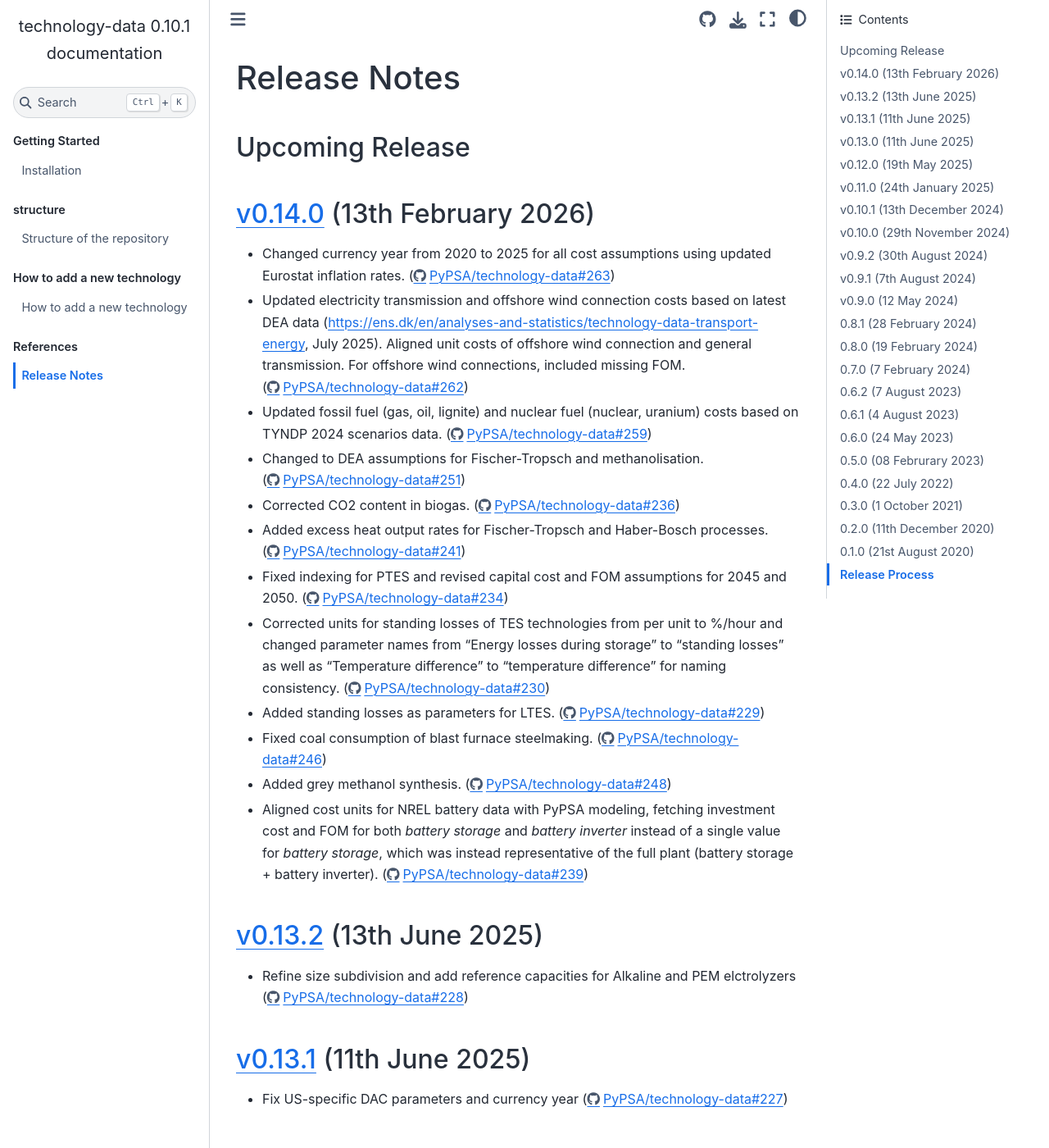
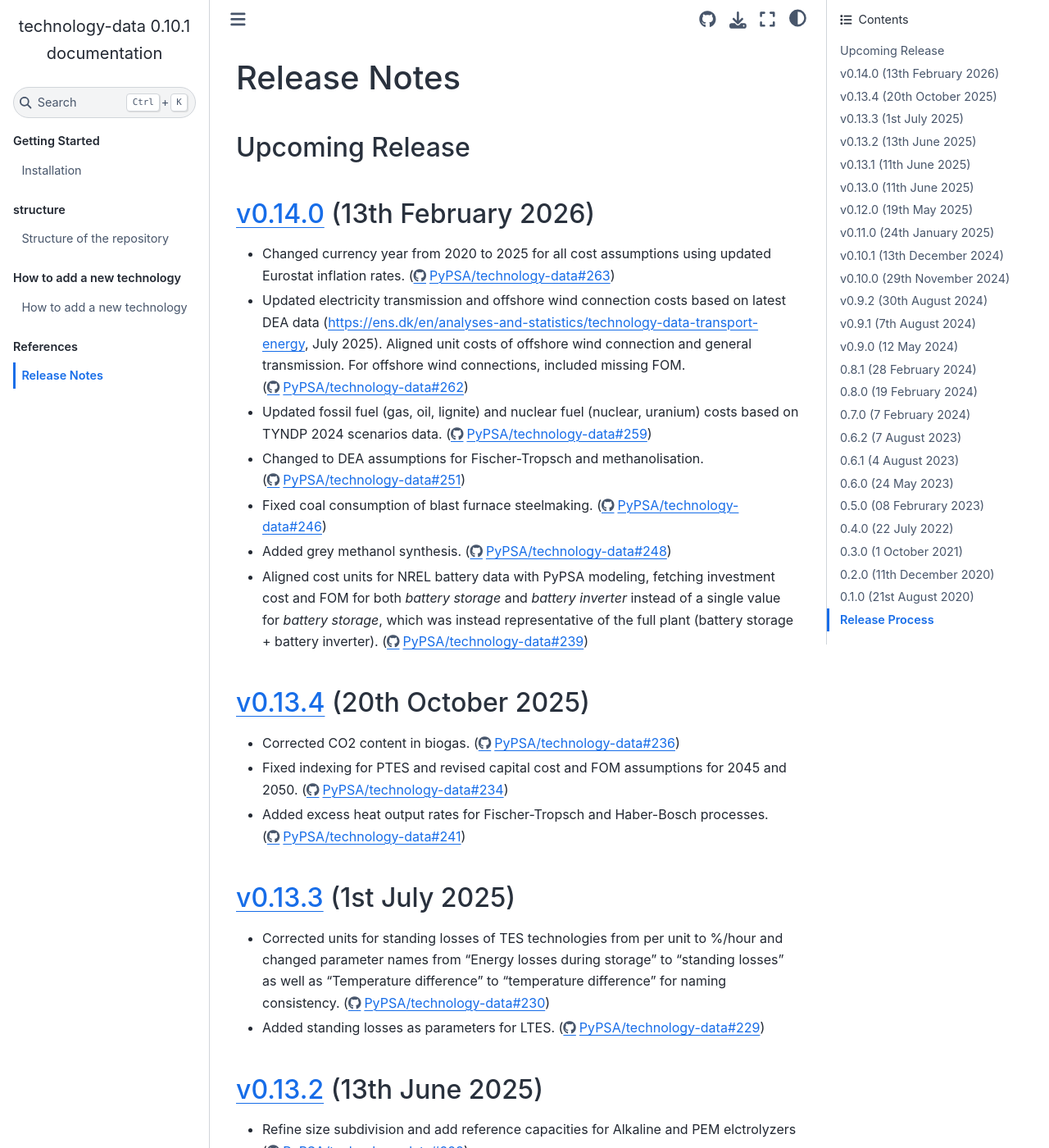
Before and after one commit to PyPSA/technology-data, a Sphinx documentation site: the page built from docs/release_notes.rst, in a window 1280 px wide and 1400 px high. Shown: the whole window at 82% size. Built offline with Sphinx 7.4.7 and the Sphinx Book theme 1.1.4, drawn with Linux system fonts in a browser that asks for light colours.

Commit message:
fix release notes due to undocumented releases

```diff
--- a/docs/release_notes.rst
+++ b/docs/release_notes.rst
@@ -28,21 +28,27 @@
 
 * Changed to DEA assumptions for Fischer-Tropsch and methanolisation. (https://github.com/PyPSA/technology-data/pull/251)
 
-* Corrected CO2 content in biogas. (https://github.com/PyPSA/technology-data/pull/236)
-
-* Added excess heat output rates for Fischer-Tropsch and Haber-Bosch processes. (https://github.com/PyPSA/technology-data/pull/241)
-
-* Fixed indexing for PTES and revised capital cost and FOM assumptions for 2045 and 2050. (https://github.com/PyPSA/technology-data/pull/234)
-
-* Corrected units for standing losses of TES technologies from per unit to %/hour and changed parameter names from "Energy losses during storage" to "standing losses" as well as "Temperature difference" to "temperature difference" for naming consistency. (https://github.com/PyPSA/technology-data/pull/230)
-
-* Added standing losses as parameters for LTES. (https://github.com/PyPSA/technology-data/pull/229)
-
 * Fixed coal consumption of blast furnace steelmaking. (https://github.com/PyPSA/technology-data/pull/246)
 
 * Added grey methanol synthesis. (https://github.com/PyPSA/technology-data/pull/248)
 
 * Aligned cost units for NREL battery data with PyPSA modeling, fetching investment cost and FOM for both `battery storage` and `battery inverter` instead of a single value for `battery storage`, which was instead representative of the full plant (battery storage + battery inverter). (https://github.com/PyPSA/technology-data/pull/239)
+
+`v0.13.4 <https://github.com/PyPSA/technology-data/releases/tag/v0.13.4>`__ (20th October 2025)
+===============================================================================================
+
+* Corrected CO2 content in biogas. (https://github.com/PyPSA/technology-data/pull/236)
+
+* Fixed indexing for PTES and revised capital cost and FOM assumptions for 2045 and 2050. (https://github.com/PyPSA/technology-data/pull/234)
+
+* Added excess heat output rates for Fischer-Tropsch and Haber-Bosch processes. (https://github.com/PyPSA/technology-data/pull/241)
+
+`v0.13.3 <https://github.com/PyPSA/technology-data/releases/tag/v0.13.3>`__ (1st July 2025)
+===========================================================================================
+
+* Corrected units for standing losses of TES technologies from per unit to %/hour and changed parameter names from "Energy losses during storage" to "standing losses" as well as "Temperature difference" to "temperature difference" for naming consistency. (https://github.com/PyPSA/technology-data/pull/230)
+
+* Added standing losses as parameters for LTES. (https://github.com/PyPSA/technology-data/pull/229)
 
 `v0.13.2 <https://github.com/PyPSA/technology-data/releases/tag/v0.13.2>`__ (13th June 2025)
 =======================================================================================
```
